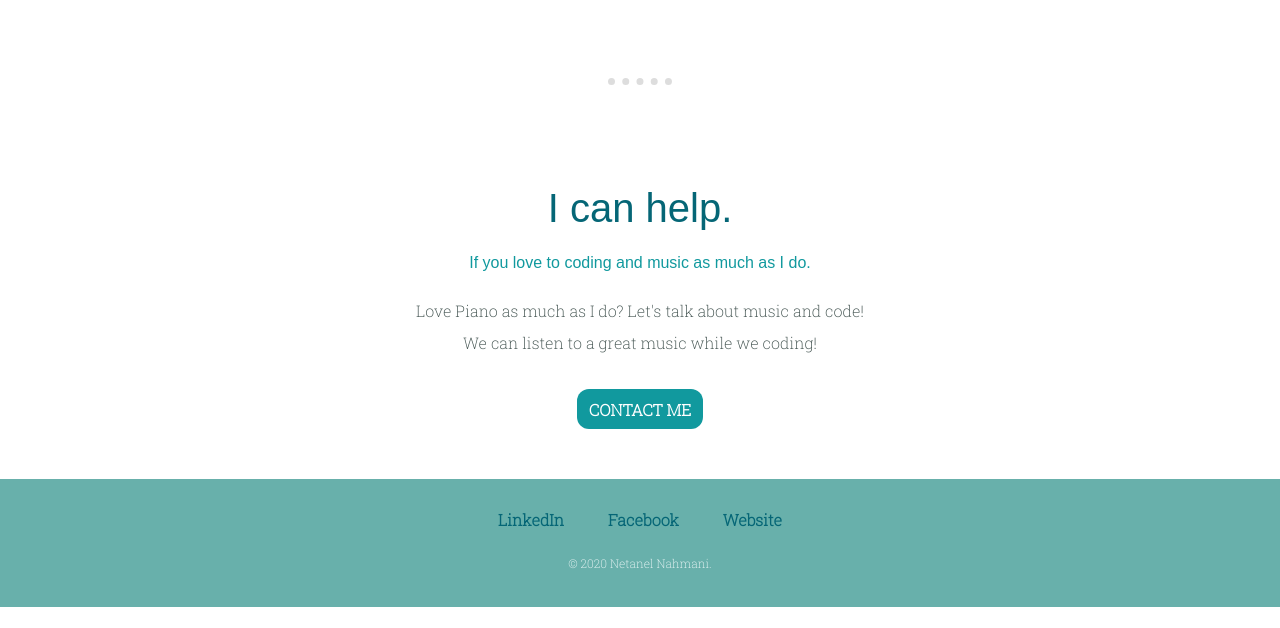
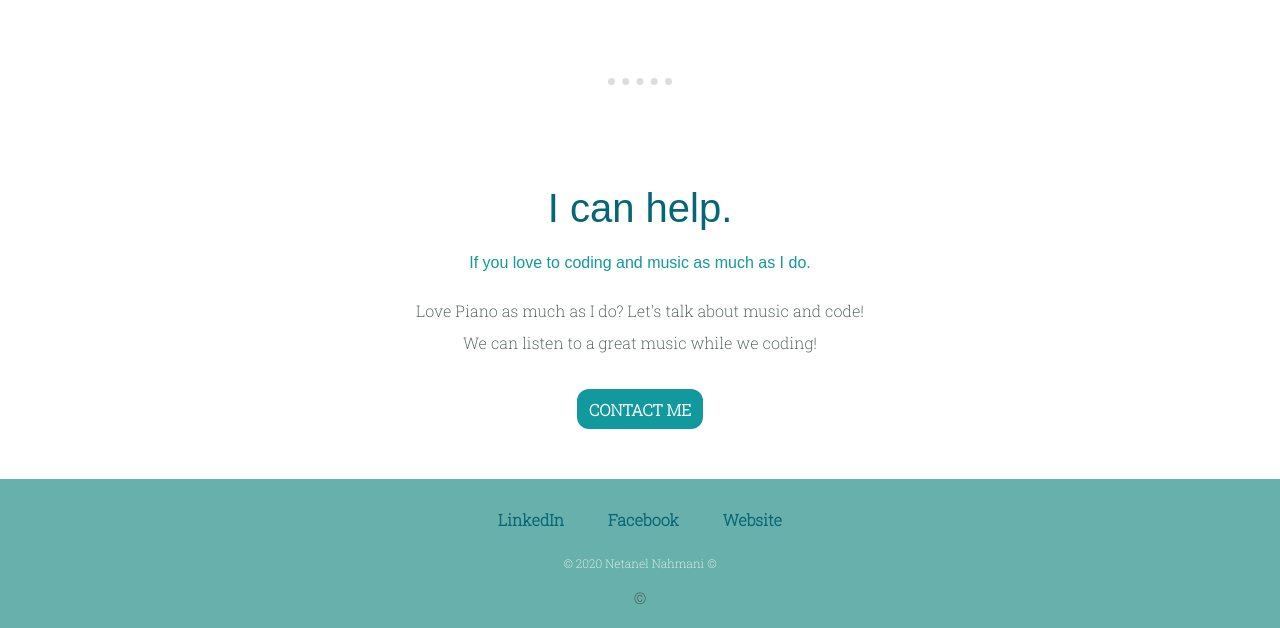
Before and after one commit to netnn/netanel, a plain HTML site: page index.html in a window 1280 px wide. Shown: the part 1850-2478 px from the top of the page. Before the commit the page ends 2457 px from the top, so only its background shows below. Drawn offline with Linux system fonts and the light colour scheme.

Commit message:
Update index.html

```diff
--- a/index.html
+++ b/index.html
@@ -55,7 +55,8 @@
     <a class="footer-link" href="https://www.facebook.com/netanel.nahmani.7">Facebook</a>
     <a class="footer-link" href="https://www.appbrewery.co/">Website</a>
   </h4>
-    <p class="netanel">© 2020 Netanel Nahmani.</p>
+    <p class="netanel">© 2020 Netanel Nahmani &copy; </p>
+    &copy;
   </div>
 
 
```
